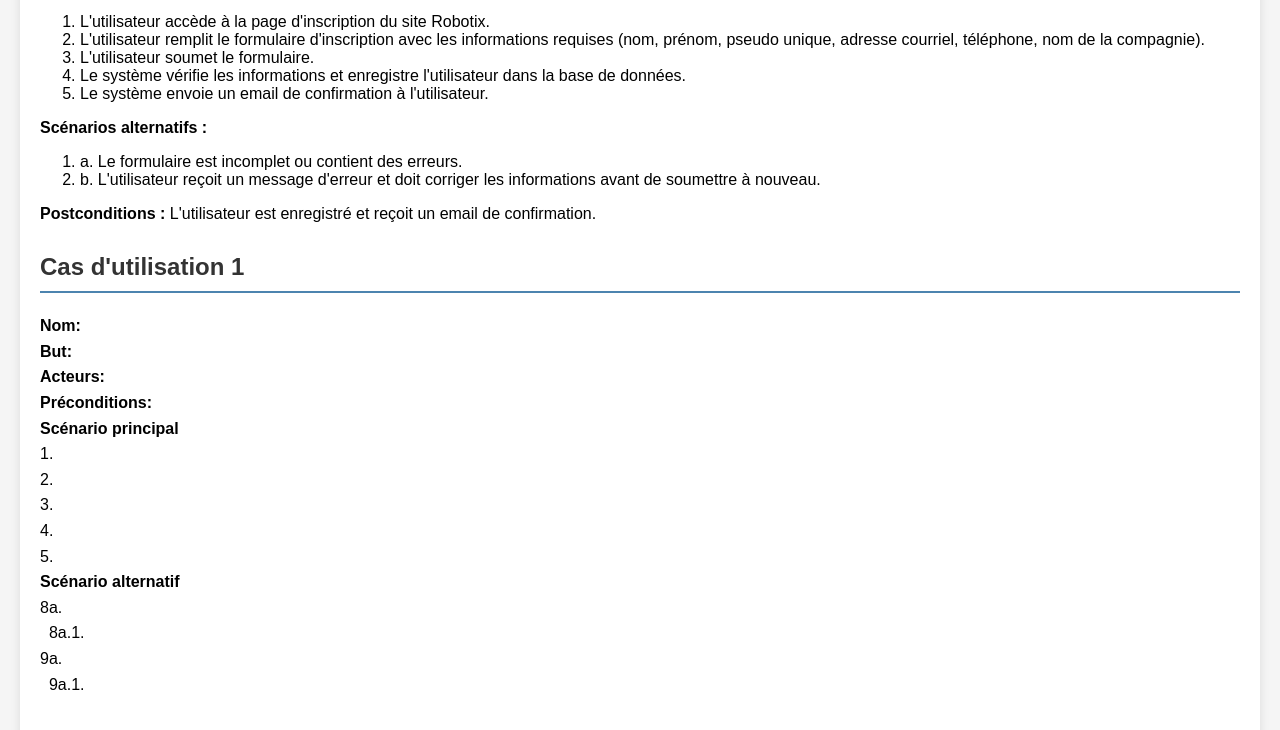
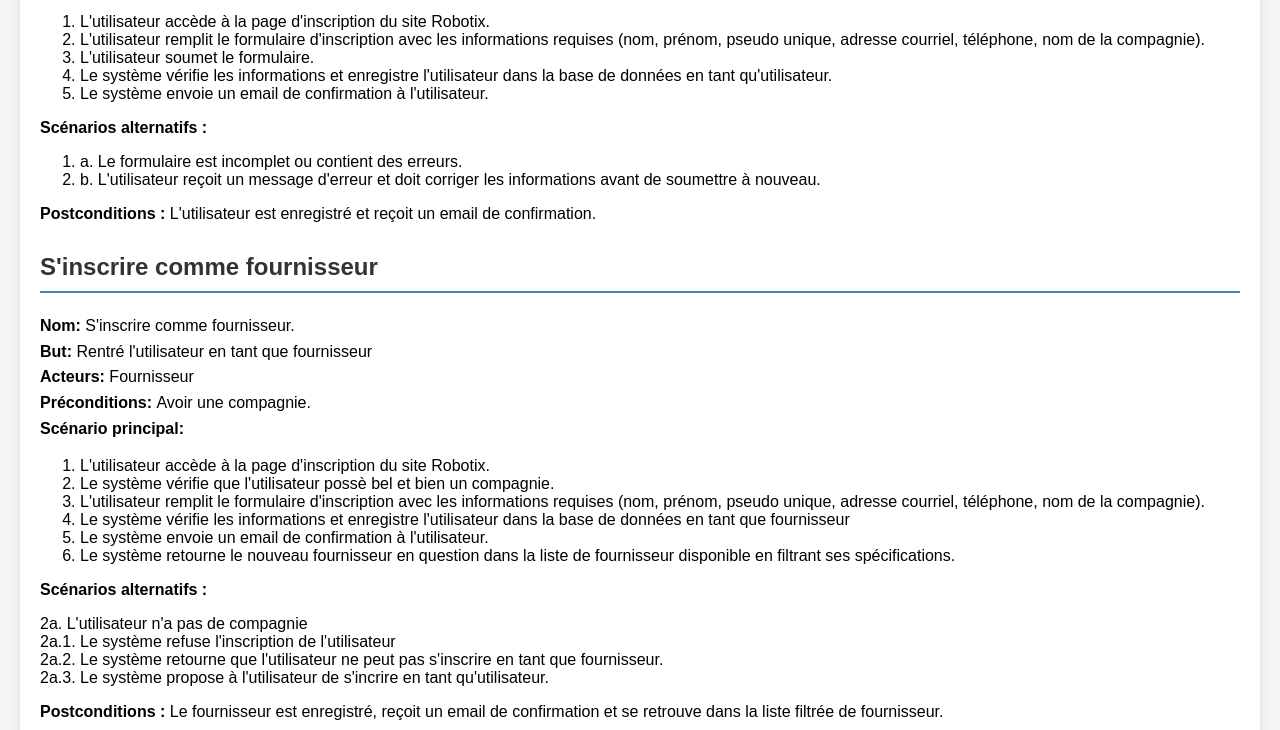
Before and after one commit to ImDeeWee/robotix_2255, a plain HTML site: page rapport.html in a window 1280 px wide. Shown: the part 2919-3649 px from the top of the page. Drawn offline with Linux system fonts and the light colour scheme.

````diff
--- a/rapport.html
+++ b/rapport.html
@@ -90,6 +90,17 @@
             margin-bottom: 15px;
             margin-left: 20px;
         }
+
+        li {
+            font-weight: normal;
+        }
+
+        .no-bullets {
+            list-style-type: none;
+            padding-left: 0; /* Optionnel: pour enlever l'espacement à gauche */
+        }
+
+
     </style>
 </head>
 
@@ -101,7 +112,7 @@
         <p><span class="bold">Nom de l'équipe:</span> Équipe 2105's survivors</p>
         <p>
             <a href="https://github.com/hcmbn7/tp1_2255">Lien vers dépôt GitHub</a><br>
-            <a href="example.vpp">Lien vers fichiers Visual Paradigm</a>
+            <a href="robotic.svg">Lien vers fichiers Visual Paradigm</a>
         </p>
         <p>
             <span class="bold">Nom:</span> Hicham Bennour<br>
@@ -278,9 +289,10 @@
                 <li>L'utilisateur accède à la page d'inscription du site Robotix.</li>
                 <li>L'utilisateur remplit le formulaire d'inscription avec les informations requises (nom, prénom, pseudo unique, adresse courriel, téléphone, nom de la compagnie).</li>
                 <li>L'utilisateur soumet le formulaire.</li>
-                <li>Le système vérifie les informations et enregistre l'utilisateur dans la base de données.</li>
+                <li>Le système vérifie les informations et enregistre l'utilisateur dans la base de données en tant qu'utilisateur.</li>
                 <li>Le système envoie un email de confirmation à l'utilisateur.</li>
             </ol>
+
             <strong>Scénarios alternatifs :</strong>
             <ol>
                 <li>a. Le formulaire est incomplet ou contient des erreurs.</li>
@@ -289,23 +301,30 @@
             <strong>Postconditions :</strong> L'utilisateur est enregistré et reçoit un email de confirmation.
         </p>
 
-        <h2>Cas d'utilisation 1</h2>
+        <h2>S'inscrire comme fournisseur</h2>
         <p>
-            <b>Nom: </b><br>
-            <b>But: </b><br>
-            <b>Acteurs: </b><br>
-            <b>Préconditions: </b><br>
-            <b>Scénario principal</b><br>
-            1. <br>
-            2. <br>
-            3. <br>
-            4. <br>
-            5. <br>
-            <b>Scénario alternatif</b><br>
-            8a. <br>
-            &nbsp;&nbsp;8a.1. <br>
-            9a. <br>
-            &nbsp;&nbsp;9a.1. <br>
+            <strong>Nom: </strong><span>S'inscrire comme fournisseur. </span><br>
+            <strong>But: </strong><span>Rentré l'utilisateur en tant que fournisseur </span><br>
+            <strong>Acteurs: </strong><span> Fournisseur </span><br>
+            <strong>Préconditions: </strong><span>Avoir une compagnie.</span><br>
+            <strong>Scénario principal:</strong>
+            <ol>
+                <li>L'utilisateur accède à la page d'inscription du site Robotix.</li>
+                <li>Le système vérifie que l'utilisateur possè bel et bien un compagnie.</li>
+                <li>L'utilisateur remplit le formulaire d'inscription avec les informations requises (nom, prénom, pseudo unique, adresse courriel, téléphone, nom de la compagnie).</li>
+                <li>Le système vérifie les informations et enregistre l'utilisateur dans la base de données en tant que fournisseur</li>
+                <li>Le système envoie un email de confirmation à l'utilisateur.</li>
+                <li>Le système retourne le nouveau fournisseur en question dans la liste de fournisseur disponible en filtrant ses spécifications.</li>
+            </ol>
+            <strong>Scénarios alternatifs :</strong>
+            <ul class="no-bullets">
+                <li>2a.   L'utilisateur n'a pas de compagnie</li>
+                <li>2a.1. Le système refuse l'inscription de l'utilisateur</li>
+                <li>2a.2. Le système retourne que l'utilisateur ne peut pas s'inscrire en tant que fournisseur.</li>
+                <li>2a.3. Le système propose à l'utilisateur de s'incrire en tant qu'utilisateur.</li>
+            </ul>
+            <strong>Postconditions :</strong> Le fournisseur est enregistré, reçoit un email de confirmation et se retrouve dans la liste filtrée de fournisseur.
+
         </p>
         <h2>Cas d'utilisation 2</h2>
         <p>
@@ -319,7 +338,7 @@
             3. <br>
             4. <br>
             5. <br>
-            <b>Scénario alternatif</b><br>
+            <strong>Scénario alternatif</strong><br>
             8a. <br>
             &nbsp;&nbsp;8a.1. <br>
             9a. <br>
@@ -361,4 +380,3 @@
 </body>
 
 </html>
-```
````
